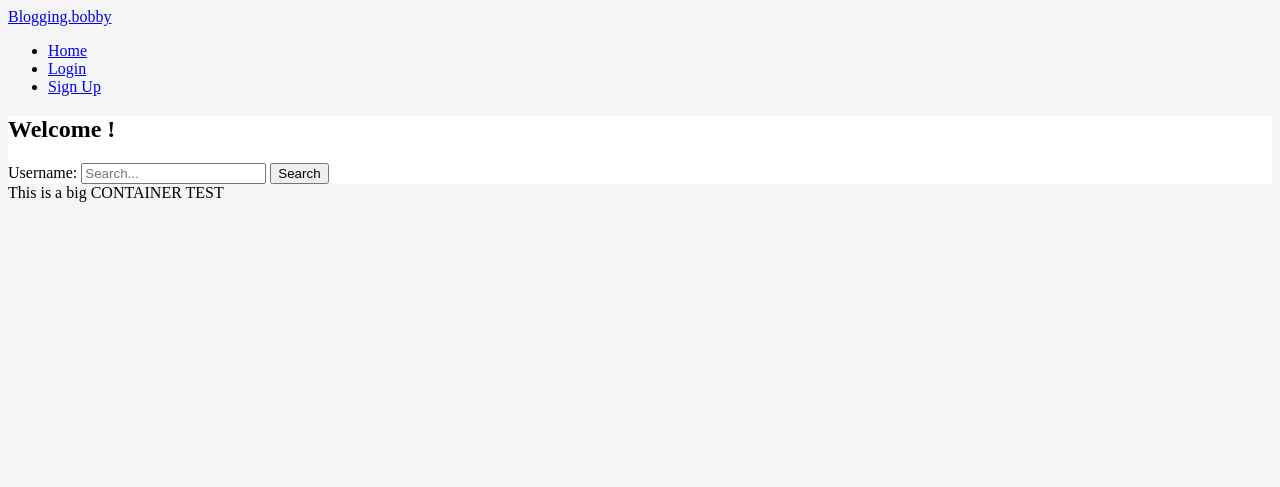
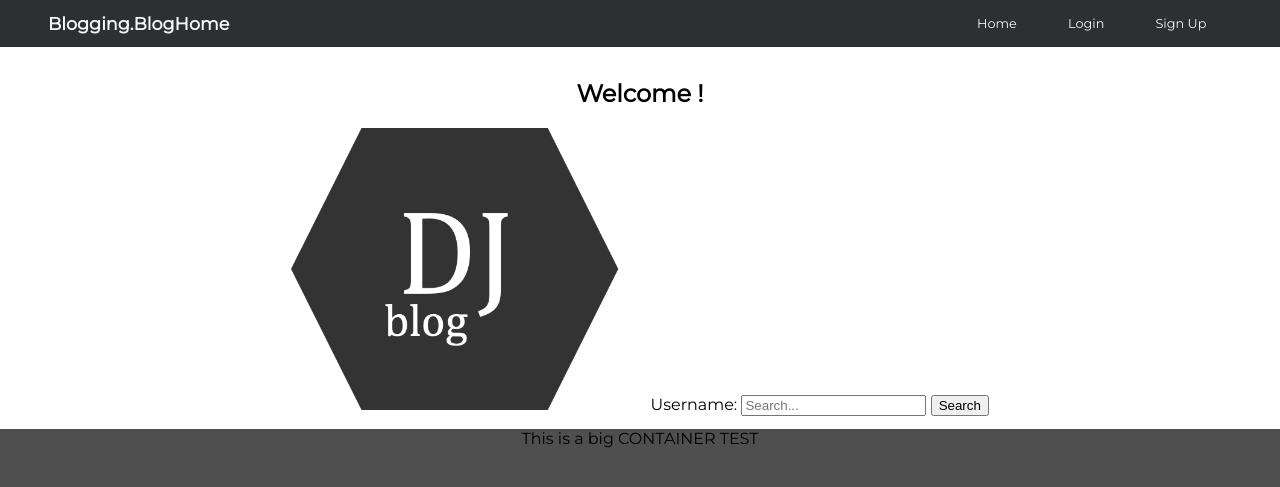
Before and after one commit to BobbyHemming/BobbyWebServer, a Django app: page /BlogHome/ in a window 1280 px wide. Shown: the top 487 px of the page. Run offline with Django 3.2, Linux system fonts and the light colour scheme.

Commit message:
Style changes to blog application

```diff
--- a/static/css/style.css
+++ b/static/css/style.css
@@ -1,3 +1,76 @@
+@import url('https://fonts.googleapis.com/css2?family=Montserrat&display=swap');
+
+
+body {
+    margin: 0;
+    font-family: 'Montserrat', sans-serif;
+    background-color: #4f4f4f;
+}
+
+header {
+    background-color: #2d3031;
+
+}
+
+ul {
+    list-style-type: none;
+    margin: 0;
+    padding: 0;
+}
+
+nav ul {
+    position: relative;
+    width: auto;
+    background: none;
+    display: flex;
+    padding-top: 0;
+    height: auto;
+}
+
+nav ul li {
+    float: left;
+}
+
+nav ul li a {
+    text-decoration: none;
+    color: whitesmoke;
+    background-color: inherit;
+    text-align: right;
+    padding: 1em 2em;
+    font-size: .8em;
+}
+
+nav ul li a:hover {
+    background-color: inherit;
+}
+
+.container {
+    text-align: center;
+}
+
+.header-container {
+    text-align: center;
+    display: flex;
+    justify-content: space-between;
+    padding: .8em 3em;
+}
+
+.content-container {
+    text-align: center;
+    padding: .8em 3em;
+}
+
+.home-page-image {
+    width: 30%;
+}
+
+.header-logo {
+    text-decoration: none;
+    font-size: 1.1em;
+    font-weight: bold;
+    color: whitesmoke;
+}
+
 .card {
     height: 400px; /* Your height here */
     overflow: hidden;
@@ -7,33 +80,3 @@
     height: 250px; /* Your height here */
     overflow: hidden;
 }
-
-/*body {background-color: #bbbbbb;}*/
-
-/*html, body {*/
-/*   margin:0;*/
-/*   padding:0;*/
-/*   height:100%;*/
-/*}*/
-
-
-/*.container {*/
-/*    background-color: #003366;*/
-/*    width: 80%;*/
-/*    border-radius: 10px;*/
-/*!*    padding: 5%;*!*/
-/*}*/
-
-/*#main {*/
-/*    overflow: auto;*/
-/*    padding-bottom: 100px;*/
-/*}*/
-
-/*#footer {*/
-/*    background-color: #5b80b2;*/
-/*    position: absolute;*/
-/*    bottom:0;*/
-/*    height: 100px;*/
-/*    !*margin-top: -100px;*!*/
-/*    clear: both;*/
-/*}*/
--- a/templates/Blogging/BlogHome.html
+++ b/templates/Blogging/BlogHome.html
@@ -1,14 +1,13 @@
-
-
 {% extends 'Blogging/base.html' %}
 {% block content %}
 
 
 
-<div class="container" style="background-color: white">
+<div class="content-container" style="background-color: white">
   <h2>Welcome {{ user.username }}!</h2>
     <form action="{% url 'Blogging:user_index' %}" method="get">
     {% csrf_token %}
+        <img src="/static/images/built-in/blog-logo.png" alt="home page image" class="home-page-image">
     <label for="User">Username:
     <input name="q" type="text" placeholder="Search...">
     </label>
--- a/templates/Blogging/base.html
+++ b/templates/Blogging/base.html
@@ -3,7 +3,8 @@
 {% load static %}
 
 <head>
-    <meta http-equiv="cache-control" content="max-age=0" />
+    <meta http-equiv="Cache-Control" content="max-age=0" />
+    <meta http-equiv="Cache-Control" content="no-cache, no-store, must-revalidate" />
     <meta http-equiv="cache-control" content="no-cache" />
     <meta http-equiv="expires" content="0" />
     <meta http-equiv="expires" content="Tue, 01 Jan 1980 1:00:00 GMT" />
@@ -12,16 +13,16 @@
     <title>{% block title %}Blogging.Bobby{% endblock %}</title>
     <meta charset="UTF-8"/>
     <meta name="viewport" content="width=device-width, initial-scale=1"/>
-{#    <link rel="stylesheet" href="https://cdnjs.cloudflare.com/ajax/libs/materialize/1.0.0/css/materialize.min.css">#}
-{#    <link href="https://fonts.googleapis.com/icon?family=Material+Icons" rel="stylesheet">#}
     <link rel="stylesheet" type="text/css" href={% static "css/style.css"%}>
 </head>
+<body>
 
-<body style="background-color: whitesmoke ">
+<div class="container">
+    <header>
+        <div class="header-container">
+        <a class="header-logo" href="{% url 'Blogging:BlogHome' %}">Blogging.BlogHome</a>
             <nav>
-    <div class="container nav-wrapper">
-        <a href="{% url 'Blogging:BlogHome' %}"> Blogging.bobby</a>
-        <ul id="mobile-nav" class="right">
+                <ul>
                     <li><a href="{% url 'Blogging:BlogHome' %}"> Home </a></li>
                     {% if user.is_authenticated %}
                         <li><a href="{% url 'Blogging:logout' %}">Logout</a></li>
@@ -30,8 +31,11 @@
                         <li><a href="{% url 'Blogging:create_user' %}">Sign Up</a></li>
                     {% endif %}
                 </ul>
+            </nav>
         </div>
-</nav>
+    </header>
+</div>
+
 
 <div>
     <main>
```
Also changed, not shown: static/images/built-in/blog-logo.png (added). Lines whose indentation alone changed are shown as unchanged.
